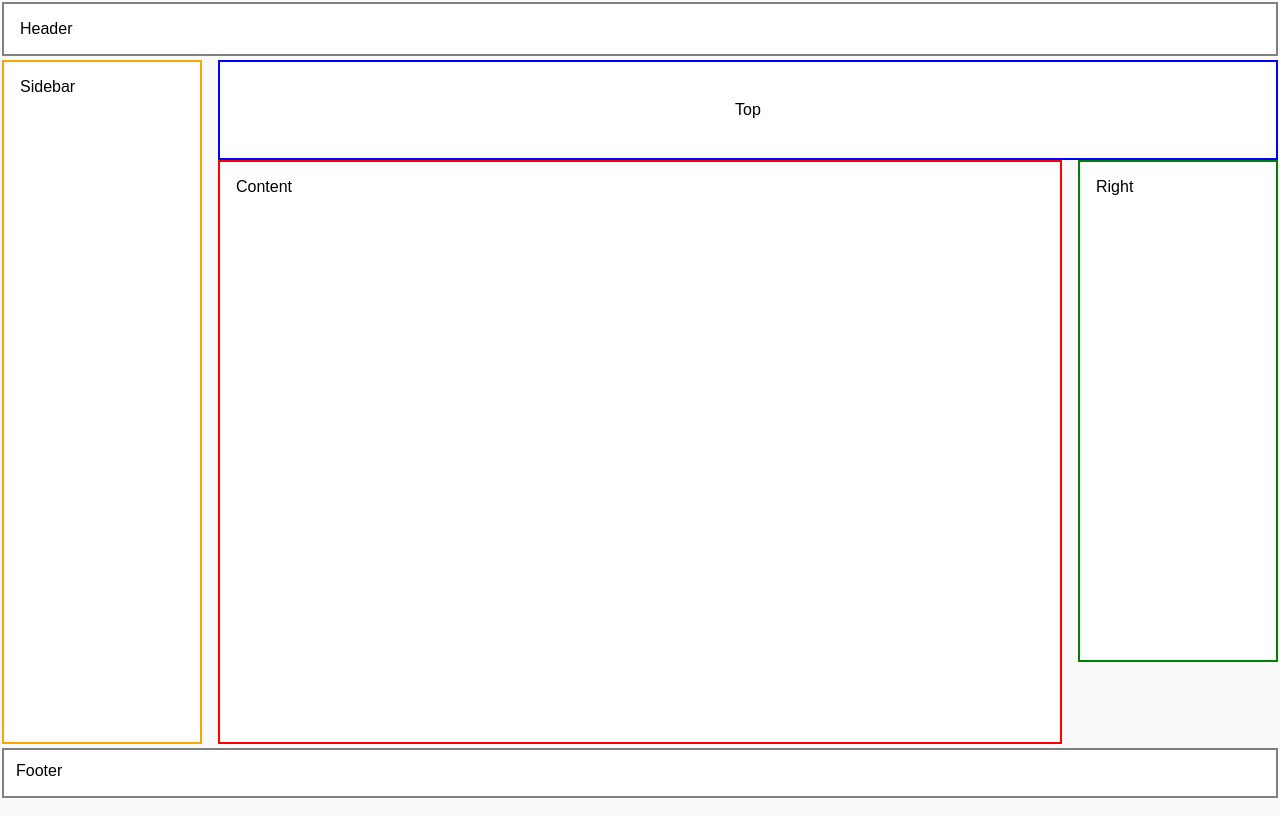
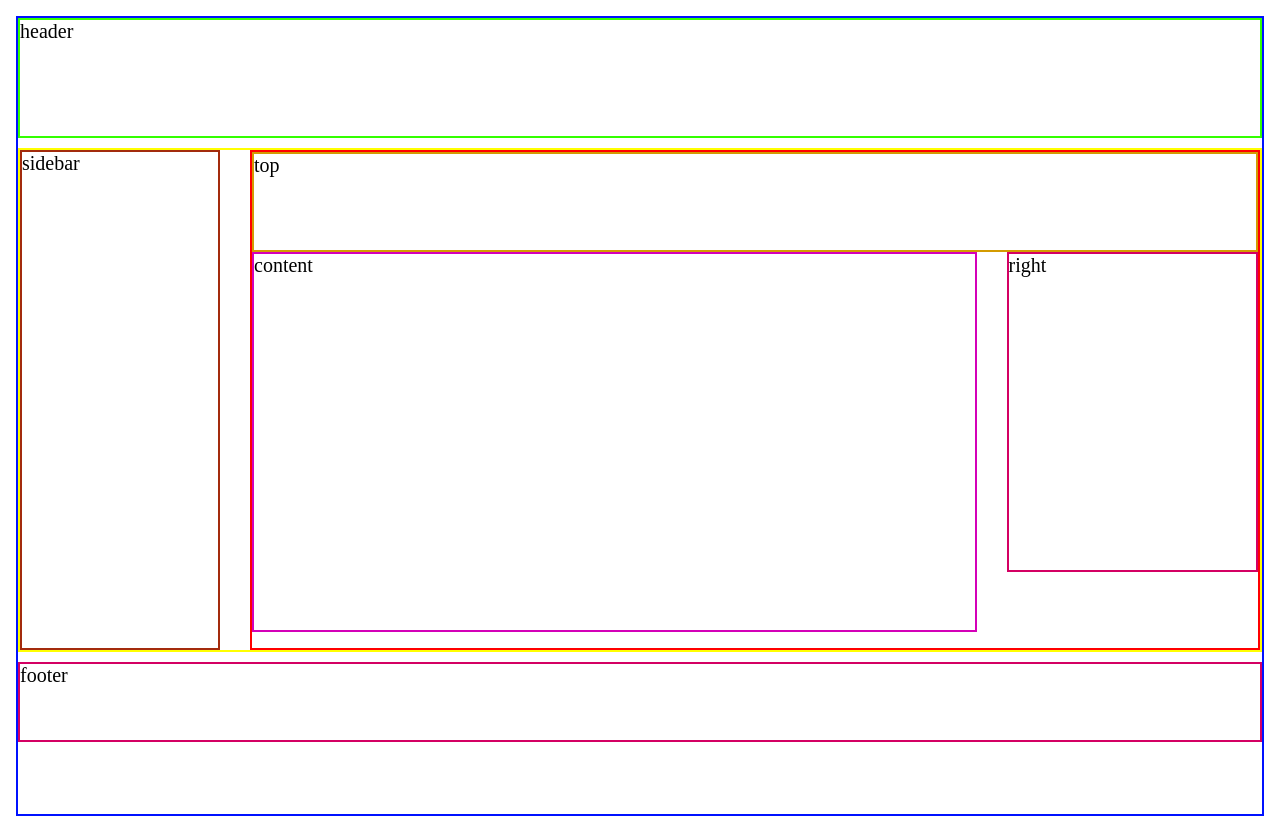
Before and after one commit to EBRENTINAMBUNAN/pemrograman-web, a plain HTML site: page p13/index.html in a window 1280 px wide. Drawn offline with Linux system fonts and the light colour scheme.

Commit message:
new meeting

```diff
--- a/p13/index.html
+++ b/p13/index.html
@@ -1,123 +1,97 @@
 <!DOCTYPE html>
-<html lang="id">
+<html lang="en">
 <head>
-    <meta charset="UTF-8" />
-    <meta name="viewport" content="width=device-width, initial-scale=1.0" />
-    <title>Layout Final Sesuai Gambar</title>
+    <meta charset="UTF-8">
+    <meta name="viewport" content="width=device-width, initial-scale=1.0">
+    <title>Document</title>
     <style>
+
     * {
+        font-size: 20px;
         box-sizing: border-box;
-        margin: 0;
-        padding: 0;
     }
 
-      body {
-        font-family: sans-serif;
-        display: flex;
-        flex-direction: column;
-        min-height: 100vh;
-        padding: 2px;
-        gap: 4px; /* jarak antara header dan container, dan footer */
-        background-color: #fafafa;
+    html, body {
+        height: 100%;
+        margin: 0;
+        padding: 8px;
     }
 
-      .header {
-        padding: 16px;
-        border: 2px solid gray;
-        background-color: white;
+    div.body {
+        border: 2px solid rgb(0, 17, 255);
+        width: 100%;
+        min-height: 100vh;
     }
 
-      .footer {
-        padding: 12px;
-        border: 2px solid gray;
-        background-color: white;
+    div.header {
+        border: 2px solid rgb(51, 255, 0);
+        height: 120px;
+        margin-bottom: 10px;
     }
 
-      .container {
-        display: flex;
-        flex: 1;
-        gap: 16px; /* jarak antara sidebar dan main-area */
+
+    div.sidebar {
+        float: left;
+        width: 200px;
+        margin-right:30px ;
+        border: 2px solid rgb(163, 43, 13);
+        height: 500px;
     }
 
-      .sidebar {
-        width: 200px;
-        padding: 16px;
-        background-color: white;
-        border: 2px solid orange;
-        min-height: 400px;
+    div.main-content-wrapper {
+        overflow: hidden;
+        border: 2px solid red;
+        height: 500px;
     }
 
-      .main-area {
-        flex: 1;
-        display: flex;
-        flex-direction: column;
-        gap: 0; /* jarak antara top dan content-area */
+    div.top {
+        border: 2px solid rgb(212, 155, 0);
+        height: 100px;
+
     }
 
-      .top {
-        height: 100px;
-        border: 2px solid blue;
-        background-color: white;
-        display: flex;
-        align-items: center;
-        justify-content: center;
+    div.right {
+        float: right;
+        width: 25%;
+        border: 2px solid rgb(212, 0, 99);
+        min-height: 320px;
+        margin-left: 30px;
+
     }
 
-      .content-area {
-        display: flex;
-        flex: 1;
-        gap: 16px; /* jarak antara content dan right */
+    div.content {
+        overflow: hidden;
+        border: 2px solid rgb(212, 0, 184);
+        min-height: 380px;
+        margin-bottom: 5px;
     }
 
-      .content {
-        flex: 1;
-        border: 2px solid red;
-        background-color: white;
-        align-items: center;
-        padding: 16px;
+    div.footer {
+        clear: both;
+        border: 2px solid rgb(212, 0, 99);
+        height: 80px;
     }
-
-      .right {
-        width: 200px;
-        height: 86%;
-        border: 2px solid green;
-        background-color: white;
-        align-items: center;
-        padding: 16px;
-      }
-
-      .sidebar,
-      .right,
-      .top,
-      .content,
-      .header,
-      .footer {
-        min-height: 50px;
+    div.wrapper{
+        overflow: hidden;
+        border: 2px solid yellow;
+        margin-bottom: 10px;
     }
 </style>
+
 </head>
 <body>
-    <div class="header">Header</div>
-
-    <div class="container">
-      <div class="sidebar">
-        <p>Sidebar</p>
-      </div>
-
-      <div class="main-area">
-        <div class="top">Top</div>
-
-        <div class="content-area">
-          <div class="content">
-            <span>Content</span>
-          </div>
-          <div class="right">
-            <p>Right</p>
-          </div>
-        </div>
+    <div class="body">
+        <div class="header">header</div>
+        <div class="wrapper">
+        <div class="sidebar">sidebar</div>
+        <div class="main-content-wrapper">
+                <div class="top">top</div>
+                <div class="right">right</div>
+                <div class="content">content</div>
         </div>
     </div>
 
-    <div class="footer">Footer</div>
+        <div class="footer">footer</div>
+    </div>
 </body>
 </html>
```
Also changed, not shown: p14/index.html (added, +78 -0 lines), p15/index.html (added, +75 -0 lines). Lines whose indentation alone changed are shown as unchanged.
